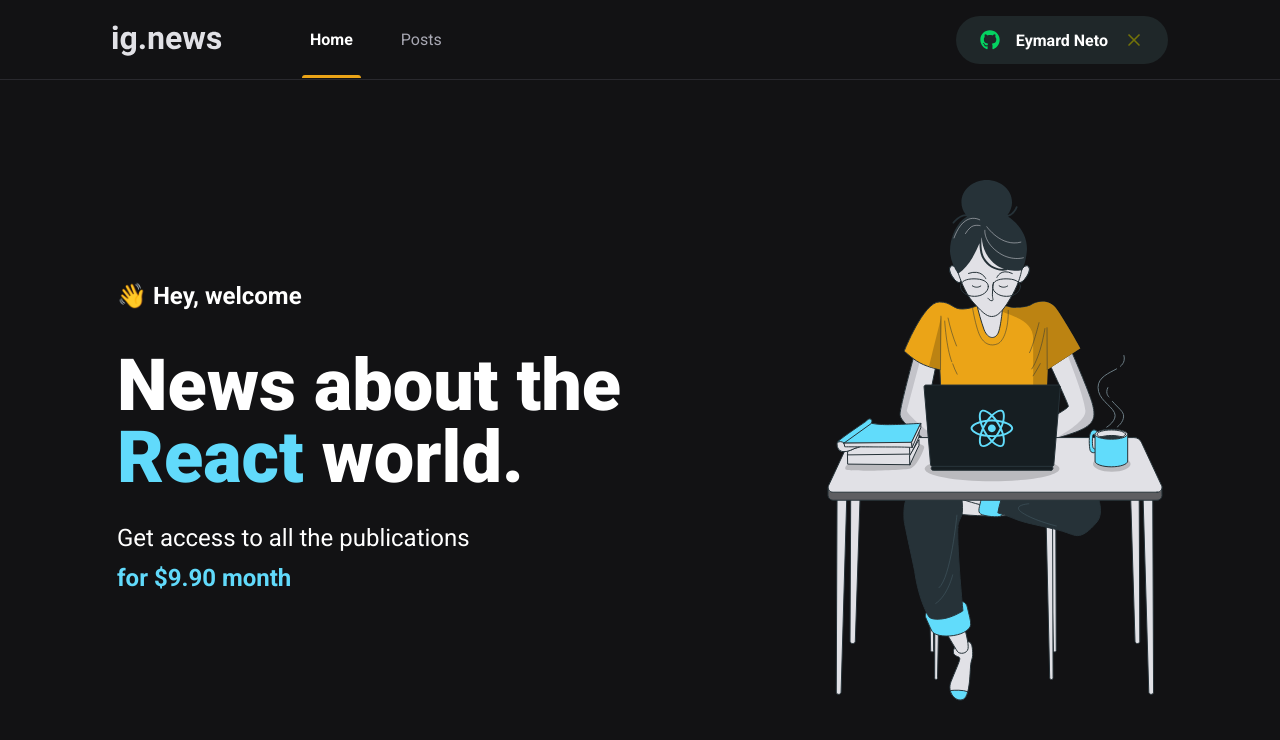
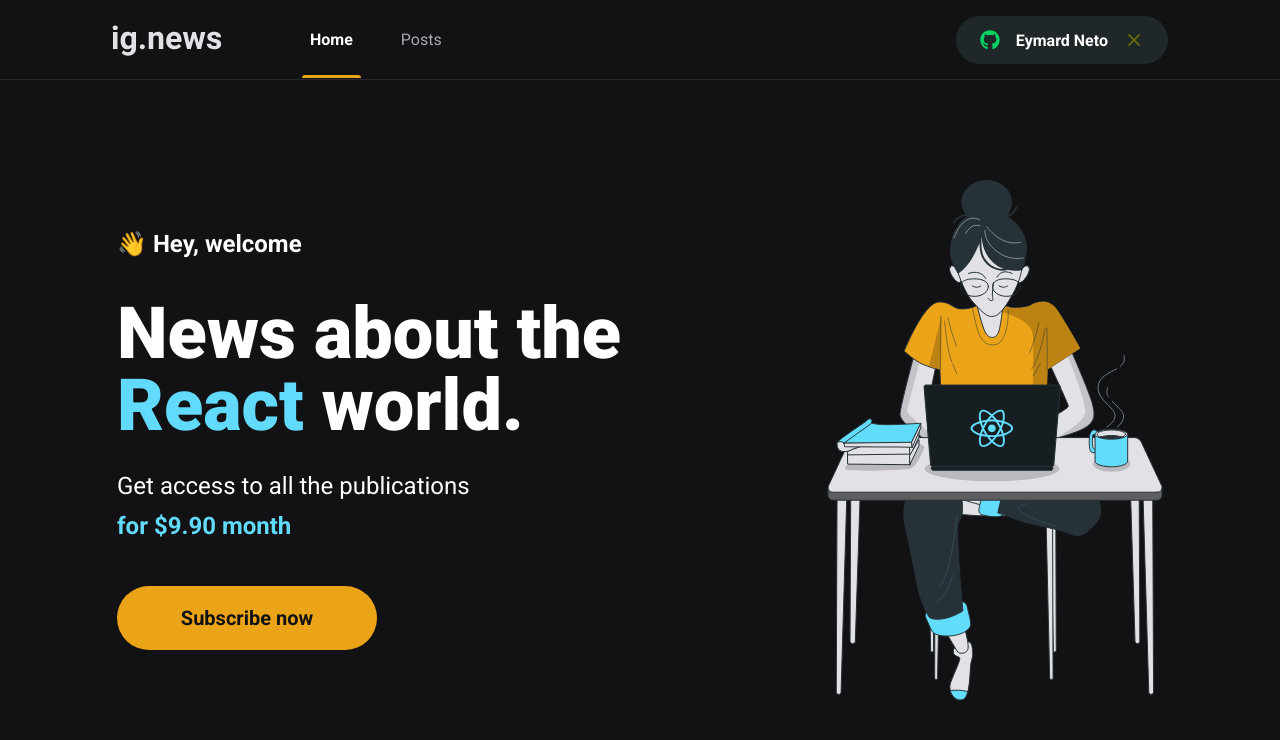
Before and after one commit to franciscoeymardneto/ignews, a Next.js app: page / in a window 1280 px wide. Shown: the top 740 px of the page. Built offline with nearby package versions, Linux system fonts and the light colour scheme.

Commit message:
feat: add component SbscribeButton

```diff
--- /dev/null
+++ b/src/components/SubscribeButton/index.tsx
@@ -0,0 +1,12 @@
+import styles from "./styles.module.scss"
+
+export function SubscribeButton() {
+    return (
+        <button
+            type="button"
+            className={styles.subscribeButton}
+        >
+            Subscribe now
+        </button>
+    )
+}
--- /dev/null
+++ b/src/components/SubscribeButton/styles.module.scss
@@ -0,0 +1,21 @@
+.subscribeButton{
+    height: 4rem;
+    width: 260px;
+    border: 0;
+    border-radius: 2rem;
+
+    background: var(--yellow-500);
+    color: var(--gray-900);
+    font-size: 1.25rem;
+    font-weight: bold;
+
+    display: flex;
+    align-items: center;
+    justify-content: center;
+
+    transition: filter 0.2s;
+
+    &:hover {
+        filter: brightness(0.8)
+    }
+}
--- a/src/pages/home.module.scss
+++ b/src/pages/home.module.scss
@@ -38,4 +38,8 @@
             font-weight: bold;
         }
     }
+
+    button {
+        margin-top: 2.5rem;
+    }
 }
--- a/src/pages/index.tsx
+++ b/src/pages/index.tsx
@@ -1,4 +1,5 @@
 import Head from 'next/head'
+import { SubscribeButton } from '../components/SubscribeButton'
 import styles from "./home.module.scss"
 
 
@@ -16,6 +17,7 @@
             Get access to all the publications <br/>
             <span>for $9.90 month</span>
           </p>
+          <SubscribeButton/>
         </section>
 
         <img src="/images/avatar.svg" alt="Girl coding"/>
```
